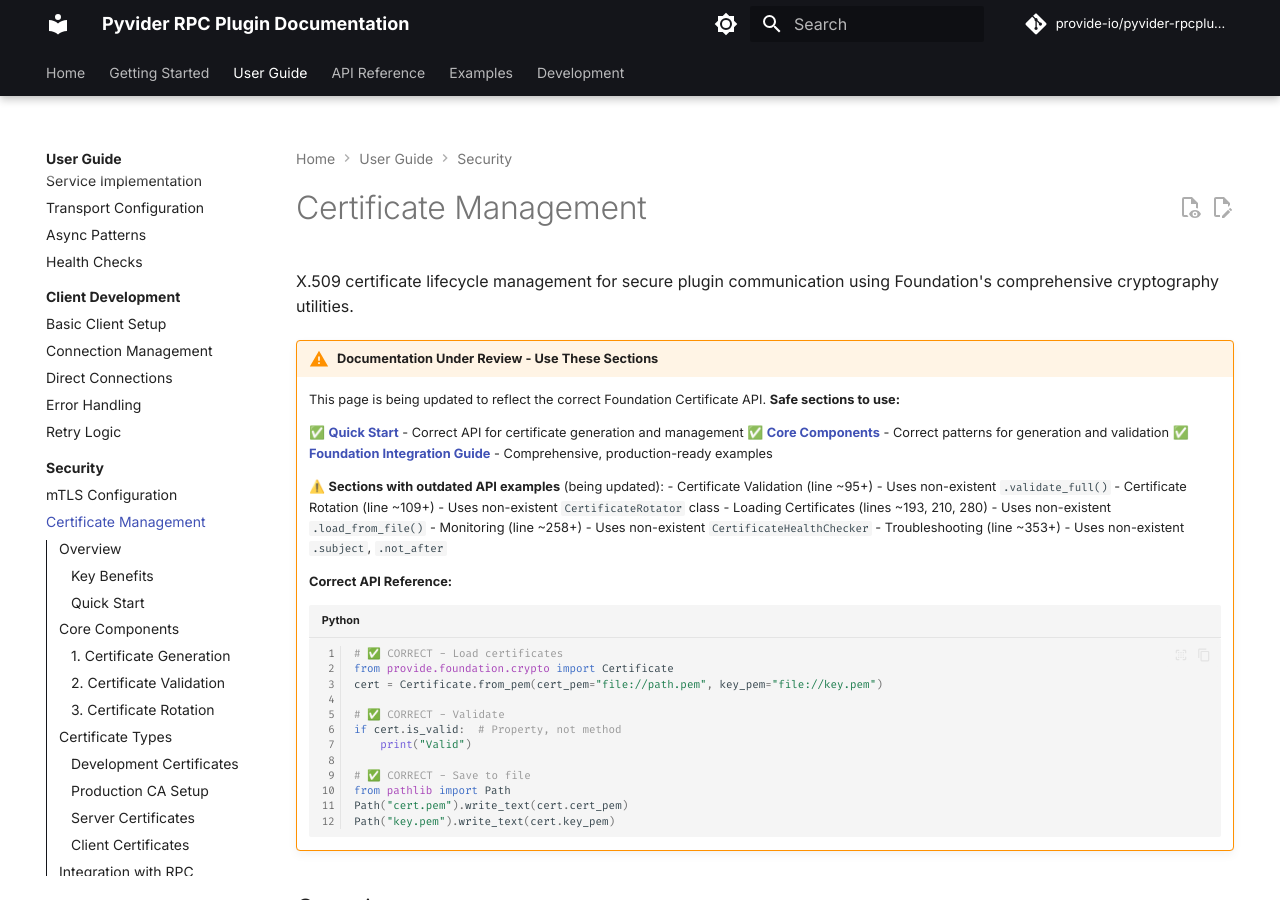
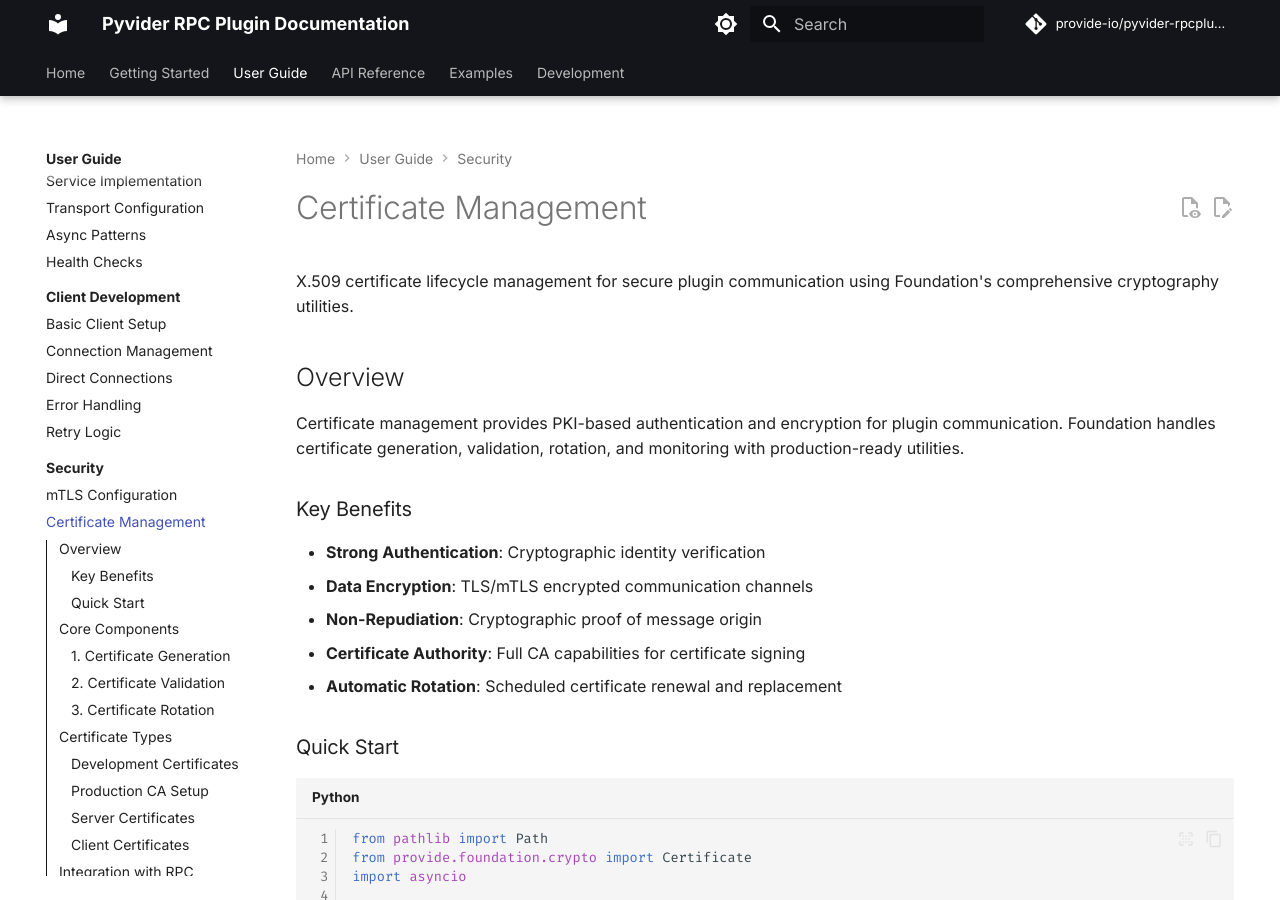
Before and after one commit to provide-io/pyvider-rpcplugin, an MkDocs documentation site: the page built from docs/guide/security/certificates.md, in a window 1280 px wide and 900 px high. Built offline with MkDocs 1.6.1 and Material for MkDocs 9.7.7, drawn with Linux system fonts in a browser that asks for light colours; comment, search, counter and statistics services are not loaded; the version menu is left out.

Commit message:
🔼⚙️ [skip ci] auto-commit

````diff
--- a/docs/guide/security/certificates.md
+++ b/docs/guide/security/certificates.md
@@ -1,36 +1,6 @@
 # Certificate Management
 
 X.509 certificate lifecycle management for secure plugin communication using Foundation's comprehensive cryptography utilities.
-
-!!! warning "Documentation Under Review - Use These Sections"
-    This page is being updated to reflect the correct Foundation Certificate API. **Safe sections to use:**
-
-    ✅ **[Quick Start](#quick-start)** - Correct API for certificate generation and management
-    ✅ **[Core Components](#core-components)** - Correct patterns for generation and validation
-    ✅ **[Foundation Integration Guide](../advanced/foundation-integration.md)** - Comprehensive, production-ready examples
-
-    ⚠️ **Sections with outdated API examples** (being updated):
-    - Certificate Validation (line ~95+) - Uses non-existent `.validate_full()`
-    - Certificate Rotation (line ~109+) - Uses non-existent `CertificateRotator` class
-    - Loading Certificates (lines ~193, 210, 280) - Uses non-existent `.load_from_file()`
-    - Monitoring (line ~258+) - Uses non-existent `CertificateHealthChecker`
-    - Troubleshooting (line ~353+) - Uses non-existent `.subject`, `.not_after`
-
-    **Correct API Reference:**
-    ```python
-    # ✅ CORRECT - Load certificates
-    from provide.foundation.crypto import Certificate
-    cert = Certificate.from_pem(cert_pem="file://path.pem", key_pem="file://key.pem")
-
-    # ✅ CORRECT - Validate
-    if cert.is_valid:  # Property, not method
-        print("Valid")
-
-    # ✅ CORRECT - Save to file
-    from pathlib import Path
-    Path("cert.pem").write_text(cert.cert_pem)
-    Path("key.pem").write_text(cert.key_pem)
-    ```
 
 ## Overview
 
````
